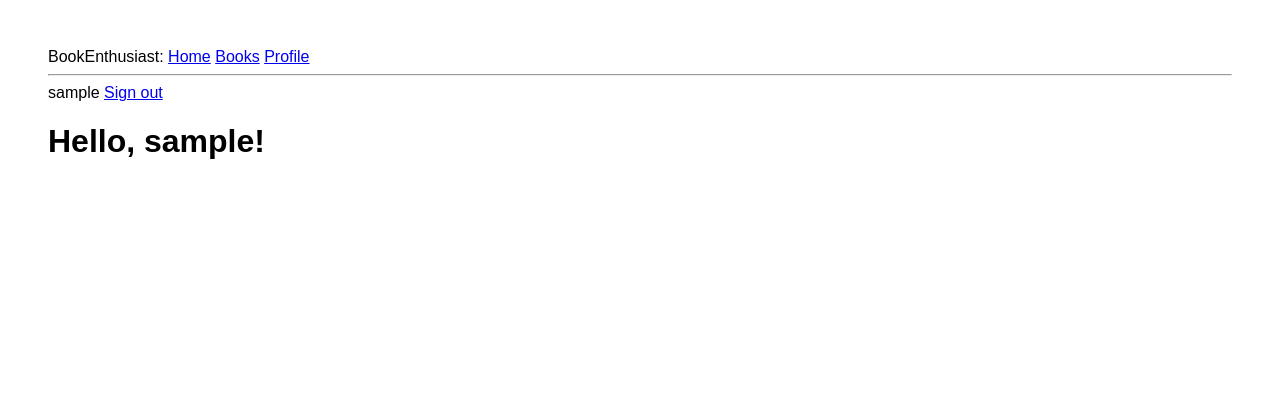
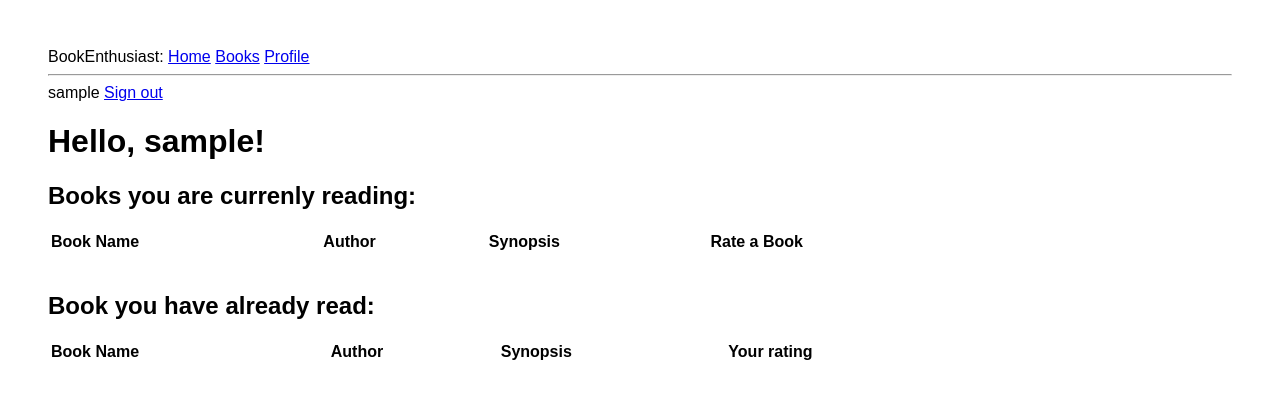
Before and after one commit to JanaRankova/final_project, a Flask app: page /profile/ in a window 1280 px wide. Shown: the top 399 px of the page. Run offline with Flask 2, Linux system fonts and the light colour scheme; the visitor is signed in with stand-in values (Sample User, id 1); data comes from the database, SQL or seed files in the repository; lists and menus that the app fills with data are empty.

Commit message:
New profile and list of books routes and templates.

```diff
--- a/app/routes.py
+++ b/app/routes.py
@@ -9,22 +9,13 @@ from .models import db, Book, Author, UsersBook, User
 
 @app.route('/')
 def index():
-    return render_template('/index.html')
+    return render_template('/index.html', title= 'Home')
 
 
 @app.route('/list/')
 @login_required
 def list_of_books():
     """Creates a list of all books in database. User can browse list and choose a book from it."""
-
-    return render_template('/list_of_all_books.html',
-    all_books = Book.query.all())
-
-
-
-@app.route('/profile/')
-@login_required
-def profile():
 
     user_book_status = UsersBook.query.filter_by(user_id=current_user.id).all()
     book_status = {}
@@ -33,6 +24,19 @@ def profile():
             'book_status': book.status,
             'book_rating': book.rating,
         }
+    all_books = Book.query.all()
+
+
+    return render_template('/list_of_books.html',
+    all_books = all_books, book_status= book_status)
+
+
+
+@app.route('/profile/')
+@login_required
+def profile():
+    """Display users currently reading and read books."""
+    user_book_status = UsersBook.query.filter_by(user_id=current_user.id).all()
 
     read_books = []
     reading_books = []
@@ -43,7 +47,7 @@ def profile():
         else:
             reading_books.append(book)
 
-    currently_reading = UsersBook.query.filter_by(user_id= current_user.id, status='reading').all() #toto som skusala vcera, je prakticky to iste, co reading_books
+    currently_reading = UsersBook.query.filter_by(user_id= current_user.id, status='reading').all()
 
     return render_template('/profile.html', read_books=read_books, reading_books=reading_books, currently_reading=currently_reading)
 
@@ -150,6 +154,12 @@ def logout():
     return redirect(url_for('index'))
 
 
+@loginManager.unauthorized_handler
+def not_authorized():
+
+    flash('You have to be logged in to view that page.')
+    return redirect(url_for('login'))
+
 @app.errorhandler(404)
 def not_found(_):
     """Creates own custom view for 404 error."""
--- a/app/templates/profile.html
+++ b/app/templates/profile.html
@@ -2,9 +2,47 @@
 
 {% block content %}
     <h1>Hello, {{ current_user.username }}!</h1>
-    <ul>
-        {% for book in currently_reading %}
-            <li>{{ book.book_id }} {{ book.status }}</li>
-        {% endfor %}
-    </ul>
+    <h2>Books you are currenly reading:</h2>
+    <div>
+        <table style="width:80%">
+            <tr>
+                <th>Book Name</th>
+                <th>Author</th>
+                <th>Synopsis</th>
+                <th>Rate a Book</th>
+            </tr>
+            {% for book in reading_books %}
+                <tr>
+                    <td>{{ book.book.name }}</td>
+                    <td>{{ book.book.author.name }}</td>
+                    <td>{{ book.book.synopsis }}</td>
+                    <th>
+                        {% for rating in range(1,6) %}
+                        <a href="{{ url_for('set_status', book_id= book.book.id, status= 'read', rating=rating) }}">{{ rating }}</a>
+                        {% endfor %}
+                    </th>
+                </tr>
+            {% endfor %}
+        </table>
+    </div>
+    <br>
+    <h2>Book you have already read:</h2>
+    <div>
+        <table style="width:80%">
+            <tr>
+                <th>Book Name</th>
+                <th>Author</th>
+                <th>Synopsis</th>
+                <th>Your rating</th>
+            </tr>
+            {% for book in read_books %}
+                <tr>
+                    <td>{{ book.book.name }}</td>
+                    <td>{{ book.book.author.name }}</td>
+                    <td>{{ book.book.synopsis }}</td>
+                    <th>{{ book.rating }}</th>
+                </tr>
+            {% endfor %}
+        </table>
+    </div>
 {% endblock %}
```
Also changed, not shown: app/templates/list_of_all_books.html (deleted, +0 -33 lines), app/templates/list_of_books.html (added, +51 -0 lines), config.py (line endings or trailing spaces).
